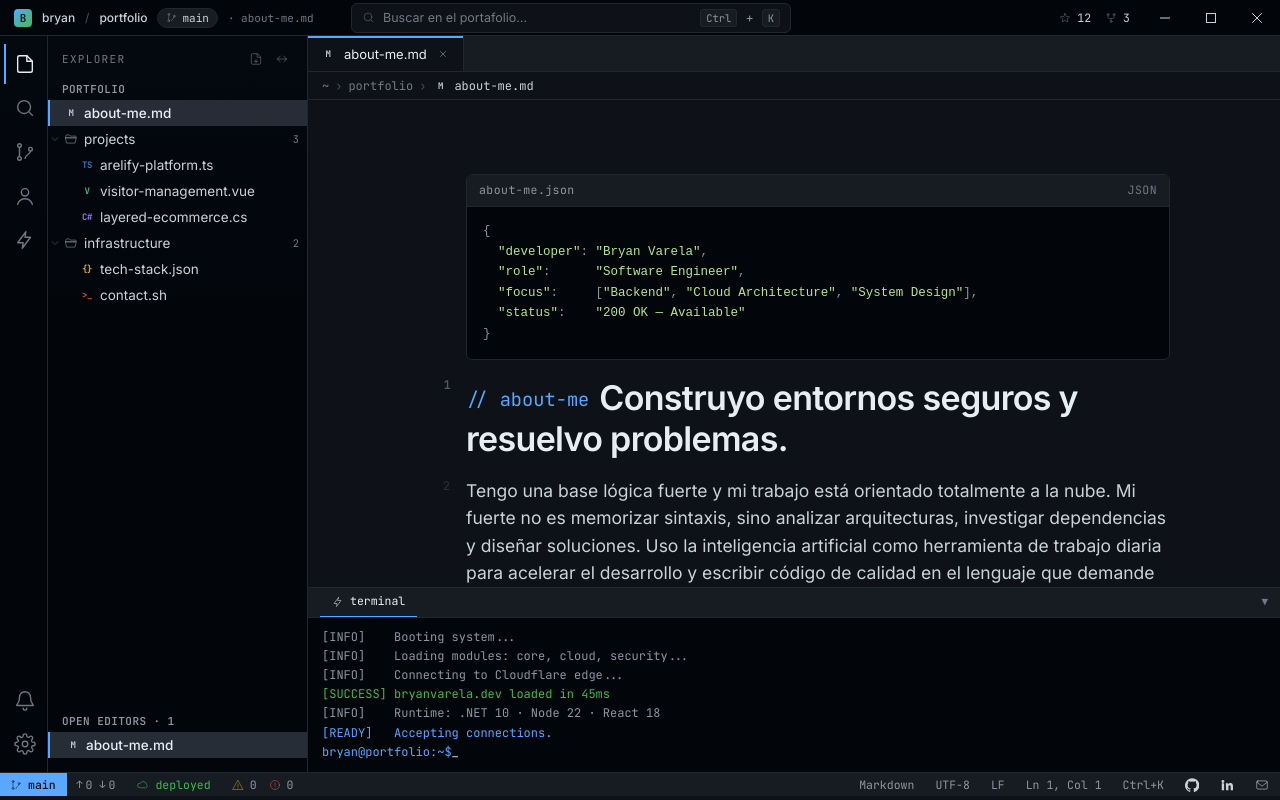
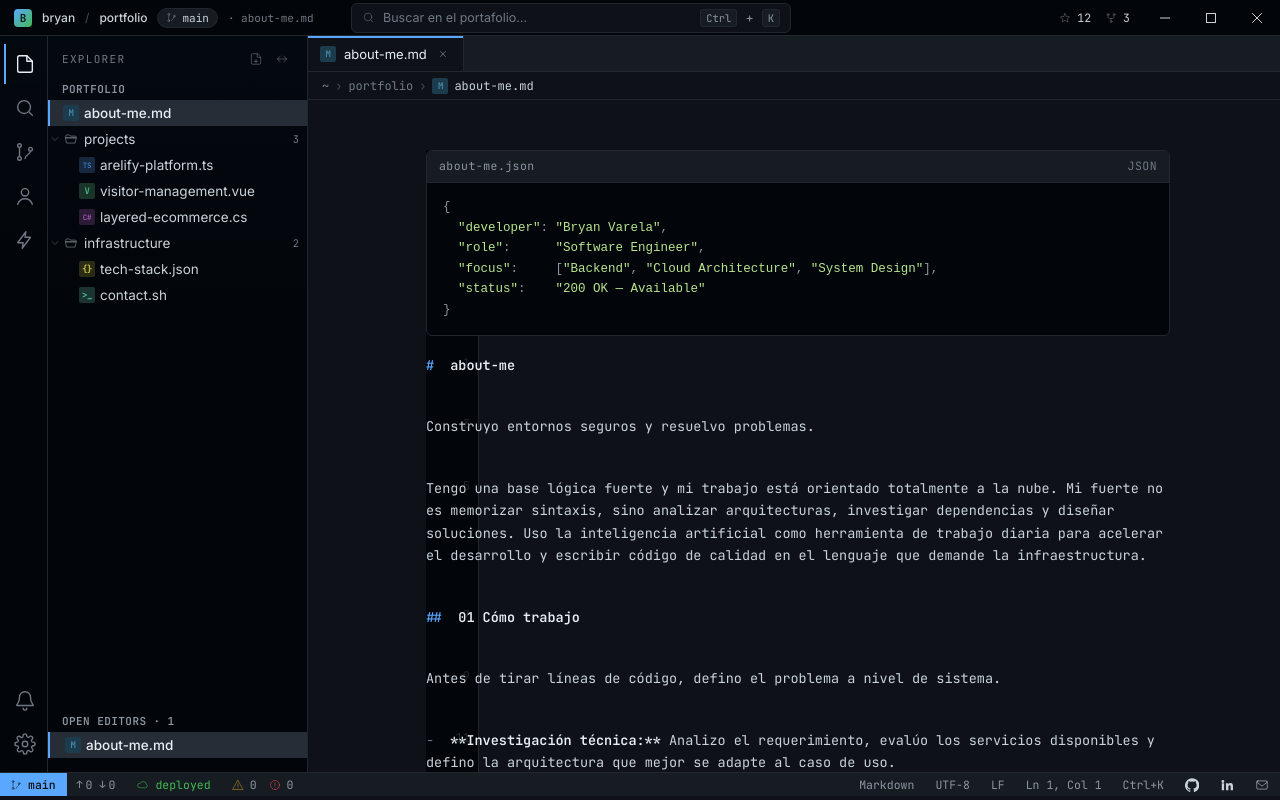
Before and after one commit to JustSidus/bryanvarela.dev, a React (Vite) app: page / in a window 1280 px wide. Built offline with nearby package versions, Linux system fonts and the light colour scheme.

Commit message:
feat: enhance AboutMe and BootTerminal components with improved markdown rendering and terminal simulation

```diff
--- a/src/components/content/AboutMe.jsx
+++ b/src/components/content/AboutMe.jsx
@@ -1,15 +1,14 @@
 import { Fragment } from 'react'
 import { CodeBlock, tok } from '../ui/CodeBlock'
-import { Badge, BadgeRow } from '../ui/Badge'
 import { TypingLine } from '../ui/TypingLine'
 
 /**
- * AboutMe — portfolio "about me" section, styled as IDE code.
- * To update contact info, edit src/data/contact.js.
+ * AboutMe — rendered as raw markdown in a VS Code editor.
+ * Shows the markdown source with syntax highlighting, like VS Code displays .md files.
  */
 export function AboutMe() {
   return (
-    <div className="md">
+    <div className="md raw-md">
       <CodeBlock path="about-me.json" lang="JSON">
 {tok('{', 'pun')}{'\n'}
 {'  '}{tok('"developer"', 'str')}{tok(':', 'pun')} {tok('"Bryan Varela"', 'str')}{tok(',', 'pun')}{'\n'}
@@ -19,51 +18,35 @@ export function AboutMe() {
 {tok('}', 'pun')}
       </CodeBlock>
 
-      <h1>
-        <span className="h1-prefix">// about-me</span>
-        Construyo entornos seguros y resuelvo problemas.
-      </h1>
-      <p className="lede">
-        Tengo una base lógica fuerte y mi trabajo está orientado totalmente a la nube.
+      <p className="md-line"><span className="md-h1-prefix">#</span> <span className="md-heading">about-me</span></p>
+      <p className="md-line md-blank"></p>
+      <p className="md-line">Construyo entornos seguros y resuelvo problemas.</p>
+      <p className="md-line md-blank"></p>
+      <p className="md-line">Tengo una base lógica fuerte y mi trabajo está orientado totalmente a la nube.
         Mi fuerte no es memorizar sintaxis, sino analizar arquitecturas, investigar
         dependencias y diseñar soluciones. Uso la inteligencia artificial como herramienta
         de trabajo diaria para acelerar el desarrollo y escribir código de calidad en
-        el lenguaje que demande la infraestructura.
-      </p>
-
-      <div className="badge-row">
-        <Badge label="lang" value="C# / .NET 10" color="#9D7CFF" />
-        <Badge label="runtime" value="React 18" color="#3178C6" />
-        <Badge label="cloud" value="Azure" color="#0078D4" />
-        <Badge label="edge" value="Cloudflare" color="#F1502F" />
-        <Badge label="infra" value="Cloud Run" color="#4285F4" />
-      </div>
-
-      <h2><span className="num">01</span>Cómo trabajo</h2>
-      <p>
-        Antes de tirar líneas de código, defino el problema a nivel de sistema.
-      </p>
-      <ul>
-        <li><strong>Investigación técnica:</strong> Analizo el requerimiento, evalúo los servicios disponibles y defino la arquitectura que mejor se adapte al caso de uso.</li>
-        <li><strong>Adaptabilidad:</strong> Soy agnóstico al lenguaje. Si el backend requiere C#, Node.js o el frontend pide React, uso mi base lógica y herramientas de IA para adaptarme al stack sin perder velocidad.</li>
-        <li><strong>Enfoque Cloud:</strong> Toda mi experiencia es nativa de la nube. Conecto y despliego servicios usando Azure, Google Cloud Run y Cloudflare, gestionando DNS, workers y contenedores.</li>
-      </ul>
-
-      <h2><span className="num">02</span>Prioridades técnicas</h2>
-      <ul>
-        <li><strong>Seguridad:</strong> Diseño bajo el principio de menor privilegio. Manejo el aislamiento de red, la gestión segura de secretos y la auditoría de accesos.</li>
-        <li><strong>Rendimiento:</strong> Optimizo el uso de recursos y el tiempo de respuesta en la nube para mantener los costos controlados y evitar cuellos de botella en el servidor.</li>
-        <li><strong>Decisiones objetivas:</strong> La arquitectura dicta la herramienta. Justifico la adopción de cada tecnología basándome en su eficiencia para el proyecto, no en preferencias personales.</li>
-      </ul>
-
-      <h2><span className="num">03</span>Proyectos</h2>
-      <p>
-        Aquí puedes ver la documentación de cómo aplico estos conceptos en entornos reales.
-      </p>
-      <p className="typing-outro">
-        <span className="typing-prefix">// </span>
-        <TypingLine text="Para ver los casos de estudio, abre projects/ o presiona Ctrl+K" speed={30} startDelay={600} />
-      </p>
+        el lenguaje que demande la infraestructura.</p>
+      <p className="md-line md-blank"></p>
+      <p className="md-line"><span className="md-h2-prefix">##</span> <span className="md-heading">01 Cómo trabajo</span></p>
+      <p className="md-line md-blank"></p>
+      <p className="md-line">Antes de tirar líneas de código, defino el problema a nivel de sistema.</p>
+      <p className="md-line md-blank"></p>
+      <p className="md-line"><span className="md-bullet">-</span> <span className="md-bold">**Investigación técnica:**</span> Analizo el requerimiento, evalúo los servicios disponibles y defino la arquitectura que mejor se adapte al caso de uso.</p>
+      <p className="md-line"><span className="md-bullet">-</span> <span className="md-bold">**Adaptabilidad:**</span> Soy agnóstico al lenguaje. Si el backend requiere C#, Node.js o el frontend pide React, uso mi base lógica y herramientas de IA para adaptarme al stack sin perder velocidad.</p>
+      <p className="md-line"><span className="md-bullet">-</span> <span className="md-bold">**Enfoque Cloud:**</span> Toda mi experiencia es nativa de la nube. Conecto y despliego servicios usando Azure, Google Cloud Run y Cloudflare, gestionando DNS, workers y contenedores.</p>
+      <p className="md-line md-blank"></p>
+      <p className="md-line"><span className="md-h2-prefix">##</span> <span className="md-heading">02 Prioridades técnicas</span></p>
+      <p className="md-line md-blank"></p>
+      <p className="md-line"><span className="md-bullet">-</span> <span className="md-bold">**Seguridad:**</span> Diseño bajo el principio de menor privilegio. Manejo el aislamiento de red, la gestión segura de secretos y la auditoría de accesos.</p>
+      <p className="md-line"><span className="md-bullet">-</span> <span className="md-bold">**Rendimiento:**</span> Optimizo el uso de recursos y el tiempo de respuesta en la nube para mantener los costos controlados y evitar cuellos de botella en el servidor.</p>
+      <p className="md-line"><span className="md-bullet">-</span> <span className="md-bold">**Decisiones objetivas:**</span> La arquitectura dicta la herramienta. Justifico la adopción de cada tecnología basándome en su eficiencia para el proyecto, no en preferencias personales.</p>
+      <p className="md-line md-blank"></p>
+      <p className="md-line"><span className="md-h2-prefix">##</span> <span className="md-heading">03 Proyectos</span></p>
+      <p className="md-line md-blank"></p>
+      <p className="md-line">Aquí puedes ver la documentación de cómo aplico estos conceptos en entornos reales.</p>
+      <p className="md-line md-blank"></p>
+      <p className="md-line md-comment">// Para ver los casos de estudio, abre <span className="md-code">`projects/`</span> en el explorador o presiona <span className="md-code">`Ctrl+K`</span>.<span className="read-caret"></span></p>
     </div>
   )
 }
--- a/src/components/shell/BootTerminal.jsx
+++ b/src/components/shell/BootTerminal.jsx
@@ -1,17 +1,19 @@
 import { useState, useEffect } from 'react'
-import { Icon } from '../../icons'
 
 /**
- * BootTerminal — collapsible terminal panel at the bottom of the IDE.
- * Simulates a VS Code integrated terminal with boot messages.
+ * BootTerminal — collapsible terminal panel styled as PowerShell.
+ * Auto-collapses 1.5s after boot completes.
  */
 const BOOT_LINES = [
-  { text: '[INFO]    Booting system...', delay: 0 },
-  { text: '[INFO]    Loading modules: core, cloud, security...', delay: 400 },
-  { text: '[INFO]    Connecting to Cloudflare edge...', delay: 900 },
-  { text: '[SUCCESS] bryanvarela.dev loaded in 45ms', delay: 1500 },
-  { text: '[INFO]    Runtime: .NET 10 · Node 22 · React 18', delay: 2000 },
-  { text: '[READY]   Accepting connections.', delay: 2600 },
+  { text: 'Windows PowerShell', type: 'banner', delay: 0 },
+  { text: 'Copyright (C) Bryan Varela. All rights reserved.', type: 'banner', delay: 200 },
+  { text: '', type: 'blank', delay: 400 },
+  { text: 'PS C:\\portfolio> dotnet run --project bryanvarela.dev', type: 'cmd', delay: 600 },
+  { text: '  Connecting to Cloudflare edge... ✓', type: 'success', delay: 1200 },
+  { text: '  Runtime: .NET 10 · Node 22 · React 18', type: 'info', delay: 1700 },
+  { text: '  bryanvarela.dev loaded in 45ms', type: 'success', delay: 2200 },
+  { text: '', type: 'blank', delay: 2600 },
+  { text: 'PS C:\\portfolio> _', type: 'prompt', delay: 2800 },
 ]
 
 export function BootTerminal() {
@@ -19,28 +21,28 @@ export function BootTerminal() {
   const [collapsed, setCollapsed] = useState(false)
 
   useEffect(() => {
-    const timers = BOOT_LINES.map((line, i) =>
+    const timers = BOOT_LINES.map((line) =>
       setTimeout(() => {
         setVisibleLines((prev) => [...prev, line])
       }, line.delay)
     )
-    return () => timers.forEach(clearTimeout)
+    // Auto-collapse 1.5s after boot completes
+    const collapseTimer = setTimeout(() => {
+      setCollapsed(true)
+    }, 4300)
+    return () => {
+      timers.forEach(clearTimeout)
+      clearTimeout(collapseTimer)
+    }
   }, [])
-
-  const lineClass = (text) => {
-    if (text.startsWith('[SUCCESS]')) return 'term-success'
-    if (text.startsWith('[READY]')) return 'term-ready'
-    if (text.startsWith('[ERROR]')) return 'term-error'
-    return ''
-  }
 
   return (
     <div className={`boot-terminal ${collapsed ? 'collapsed' : ''}`}>
       <div className="boot-terminal-head" onClick={() => setCollapsed(!collapsed)}>
         <div className="boot-terminal-tabs">
           <div className="boot-terminal-tab active">
-            <Icon.bolt style={{ width: 12, height: 12 }} />
-            <span>terminal</span>
+            <span className="pwsh-icon">PS</span>
+            <span>PowerShell</span>
           </div>
         </div>
         <div className="boot-terminal-actions">
@@ -51,17 +53,25 @@ export function BootTerminal() {
       </div>
       {!collapsed && (
         <div className="boot-terminal-body">
-          {visibleLines.map((line, i) => (
-            <div key={i} className={`boot-terminal-line ${lineClass(line.text)}`}>
-              {line.text}
-            </div>
-          ))}
-          {visibleLines.length === BOOT_LINES.length && (
-            <div className="boot-terminal-line">
-              <span className="term-prompt">bryan@portfolio:~$</span>
-              <span className="term-cmd">_<span className="term-cur"></span></span>
-            </div>
-          )}
+          {visibleLines.map((line, i) => {
+            if (line.type === 'blank') return <div key={i} className="boot-terminal-line blank" />
+            if (line.type === 'banner') return <div key={i} className="boot-terminal-line banner">{line.text}</div>
+            if (line.type === 'cmd') return (
+              <div key={i} className="boot-terminal-line">
+                <span className="pwsh-prompt">PS C:\portfolio{'>'} </span>
+                <span className="pwsh-cmd">{line.text.replace('PS C:\\portfolio> ', '')}</span>
+              </div>
+            )
+            if (line.type === 'success') return <div key={i} className="boot-terminal-line term-success">{line.text}</div>
+            if (line.type === 'info') return <div key={i} className="boot-terminal-line term-info">{line.text}</div>
+            if (line.type === 'prompt') return (
+              <div key={i} className="boot-terminal-line">
+                <span className="pwsh-prompt">PS C:\portfolio{'>'} </span>
+                <span className="term-cur"></span>
+              </div>
+            )
+            return <div key={i} className="boot-terminal-line">{line.text}</div>
+          })}
         </div>
       )}
     </div>
--- a/src/icons/index.jsx
+++ b/src/icons/index.jsx
@@ -123,25 +123,29 @@ export const Icon = {
 
 export const FileIcon = ({ ext }) => {
   const map = {
-    md:   { color: 'var(--lang-md)', letter: 'M' },
-    ts:   { color: 'var(--lang-ts)', letter: 'TS' },
-    vue:  { color: 'var(--lang-vue)', letter: 'V' },
-    cs:   { color: 'var(--lang-cs)', letter: 'C#' },
-    json: { color: 'var(--lang-json)', letter: '{}' },
-    sh:   { color: 'var(--lang-sh)', letter: '>_' },
+    md:   { color: '#498ba7', bg: '#1b3a4b', letter: 'M' },
+    ts:   { color: '#3178c6', bg: '#17273e', letter: 'TS' },
+    vue:  { color: '#41b883', bg: '#1a3328', letter: 'V' },
+    cs:   { color: '#9b5ab1', bg: '#2a1a33', letter: 'C#' },
+    json: { color: '#cbcb41', bg: '#2b2b14', letter: '{}' },
+    sh:   { color: '#4ec9b0', bg: '#1a3330', letter: '>_' },
   }
-  const m = map[ext] || { color: 'var(--fg-3)', letter: '·' }
+  const m = map[ext] || { color: '#8b949e', bg: '#21262d', letter: '·' }
   return (
     <span style={{
       display: 'inline-flex',
       alignItems: 'center',
       justifyContent: 'center',
-      width: 16, height: 16,
+      width: 16,
+      height: 16,
       fontFamily: 'var(--font-mono)',
-      fontSize: 9,
-      fontWeight: 600,
+      fontSize: ext === 'cs' || ext === 'ts' ? 7.5 : 9,
+      fontWeight: 700,
       color: m.color,
       letterSpacing: '-0.04em',
+      borderRadius: 2,
+      background: m.bg,
+      flexShrink: 0,
     }}>{m.letter}</span>
   )
 }
--- a/src/styles/content.css
+++ b/src/styles/content.css
@@ -1,56 +1,145 @@
 /* ============================================================
    Portfolio Content Styles — Markdown-rendered look
-   Extracted from src/index.css
    ============================================================ */
 
-/* Line number gutter — IDE feel */
+/* Line number gutter — VS Code style */
 .md {
   counter-reset: line;
+  position: relative;
+}
+.md::before {
+  content: '';
+  position: absolute;
+  top: 0; bottom: 0;
+  left: 0;
+  width: 52px;
+  background: var(--bg-1);
+  border-right: 1px solid var(--border);
+  pointer-events: none;
+  z-index: 0;
 }
 .md > * {
   position: relative;
   counter-increment: line;
+  z-index: 1;
 }
 .md > *::before {
   content: counter(line);
   position: absolute;
-  left: -48px;
-  width: 32px;
+  left: 0;
+  width: 44px;
   text-align: right;
+  padding-right: 12px;
   font-family: var(--font-mono);
   font-size: 12px;
   line-height: inherit;
   color: var(--fg-4);
-  opacity: 0.5;
+  opacity: 0.45;
   user-select: none;
   pointer-events: none;
 }
 .md > h1::before,
 .md > h2::before,
 .md > h3::before {
-  opacity: 0.7;
+  opacity: 0.6;
   color: var(--fg-3);
 }
-/* Hover highlight on line numbers — only on devices with true hover (mouse/trackpad) */
 @media (hover: hover) {
   .md > *:hover::before {
-    opacity: 0.9;
-    color: var(--fg-1);
+    opacity: 0.8;
+    color: var(--fg-2);
   }
 }
 .md > .codeblock::before,
 .md > .diagram::before,
 .md > .terminal::before,
 .md > .badge-row::before,
-.md > .frontmatter::before {
-  content: none;
+.md > .frontmatter::before,
+.md > .chips::before,
+.md > .metrics::before,
+.md > .ps::before,
+.md > .kv::before,
+.md > .mockup::before,
+.md > .callout::before,
+.md > .stack-grid::before { content: none; }
+.md > .codeblock,
+.md > .diagram,
+.md > .terminal,
+.md > .badge-row,
+.md > .frontmatter,
+.md > .chips,
+.md > .metrics,
+.md > .ps,
+.md > .kv,
+.md > .mockup,
+.md > .callout,
+.md > .stack-grid { counter-increment: none; }
+
+/* Raw markdown style — VS Code editor view */
+.md.raw-md {
+  font-family: var(--font-mono);
+  font-size: 13.5px;
+  line-height: 1.65;
+  color: var(--fg-1);
 }
-.md > .codeblock { counter-increment: none; }
-.md > .diagram { counter-increment: none; }
-.md > .terminal { counter-increment: none; }
-.md > .badge-row { counter-increment: none; }
-.md > .frontmatter { counter-increment: none; }
-.md > .chips { counter-increment: none; }
+.md.raw-md::before {
+  width: 52px;
+}
+.md.raw-md > .md-line {
+  min-height: 1.65em;
+  padding-left: 0;
+}
+.md.raw-md > .md-line.md-blank {
+  min-height: 0.85em;
+}
+.md.raw-md > .md-line.md-blank::before {
+  content: '';
+}
+.md.raw-md > .md-line::before {
+  content: counter(line);
+  position: absolute;
+  left: 0;
+  width: 44px;
+  text-align: right;
+  padding-right: 12px;
+  font-family: var(--font-mono);
+  font-size: 12px;
+  line-height: inherit;
+  color: var(--fg-4);
+  opacity: 0.45;
+  user-select: none;
+  pointer-events: none;
+}
+.md-h1-prefix, .md-h2-prefix {
+  color: var(--accent);
+  font-weight: 600;
+  margin-right: 8px;
+}
+.md-heading {
+  color: var(--fg-0);
+  font-weight: 600;
+}
+.md-bullet {
+  color: var(--fg-3);
+  margin-right: 8px;
+}
+.md-bold {
+  color: var(--fg-0);
+  font-weight: 600;
+}
+.md-bold .md-mark {
+  color: var(--accent);
+}
+.md-code {
+  color: var(--accent);
+}
+.md-comment {
+  color: var(--fg-3);
+  font-style: italic;
+}
+.md-line .md-mark {
+  color: var(--accent);
+}
 
 /* Typing animation line */
 .typing-outro {
@@ -78,12 +167,6 @@
   animation: none;
   border-color: var(--accent);
 }
-.md > .metrics { counter-increment: none; }
-.md > .ps { counter-increment: none; }
-.md > .kv { counter-increment: none; }
-.md > .mockup { counter-increment: none; }
-.md > .callout { counter-increment: none; }
-.md > .stack-grid { counter-increment: none; }
 
 .md h1, .md h2, .md h3, .md h4 {
   font-family: var(--font-prose);
--- a/src/styles/shell.css
+++ b/src/styles/shell.css
@@ -365,13 +365,13 @@
 .content-inner {
   max-width: 880px;
   margin: 0 auto;
-  padding: 56px 64px 120px;
-  padding-left: 112px;
+  padding: 32px 64px 80px;
+  padding-left: 72px;
   font-size: var(--prose-fs);
   line-height: var(--prose-lh);
   color: var(--fg-1);
 }
-[data-density="comfy"] .content-inner { padding: 64px 72px 140px; padding-left: 120px; }
+[data-density="comfy"] .content-inner { padding: 40px 72px 100px; padding-left: 80px; }
 
 /* ============================================================
    Status bar
@@ -550,6 +550,20 @@
   color: var(--fg-0);
   border-bottom-color: var(--accent);
 }
+.pwsh-icon {
+  display: inline-flex;
+  align-items: center;
+  justify-content: center;
+  width: 18px;
+  height: 18px;
+  background: #012456;
+  color: #fff;
+  font-size: 8px;
+  font-weight: 700;
+  border-radius: 2px;
+  font-family: var(--font-mono);
+  letter-spacing: -0.02em;
+}
 .boot-terminal-actions {
   display: flex;
   align-items: center;
@@ -562,15 +576,34 @@
   padding: 10px 14px;
   max-height: 160px;
   overflow-y: auto;
+  background: #012456;
 }
 .boot-terminal-line {
   color: var(--fg-2);
   white-space: pre;
   animation: term-line-in .2s ease-out;
+  font-family: var(--font-mono);
+  font-size: 12px;
+  line-height: 1.6;
+}
+.boot-terminal-line.blank {
+  height: 0.8em;
+}
+.boot-terminal-line.banner {
+  color: #f0f0f0;
+  font-size: 12px;
 }
 .boot-terminal-line.term-success { color: var(--ok); }
 .boot-terminal-line.term-ready { color: var(--accent); }
+.boot-terminal-line.term-info { color: #569cd6; }
 .boot-terminal-line.term-error { color: var(--err); }
+.pwsh-prompt {
+  color: #f0f0f0;
+  flex-shrink: 0;
+}
+.pwsh-cmd {
+  color: #ffd700;
+}
 @keyframes term-line-in {
   0% { opacity: 0; transform: translateY(4px); }
   100% { opacity: 1; transform: translateY(0); }
```
